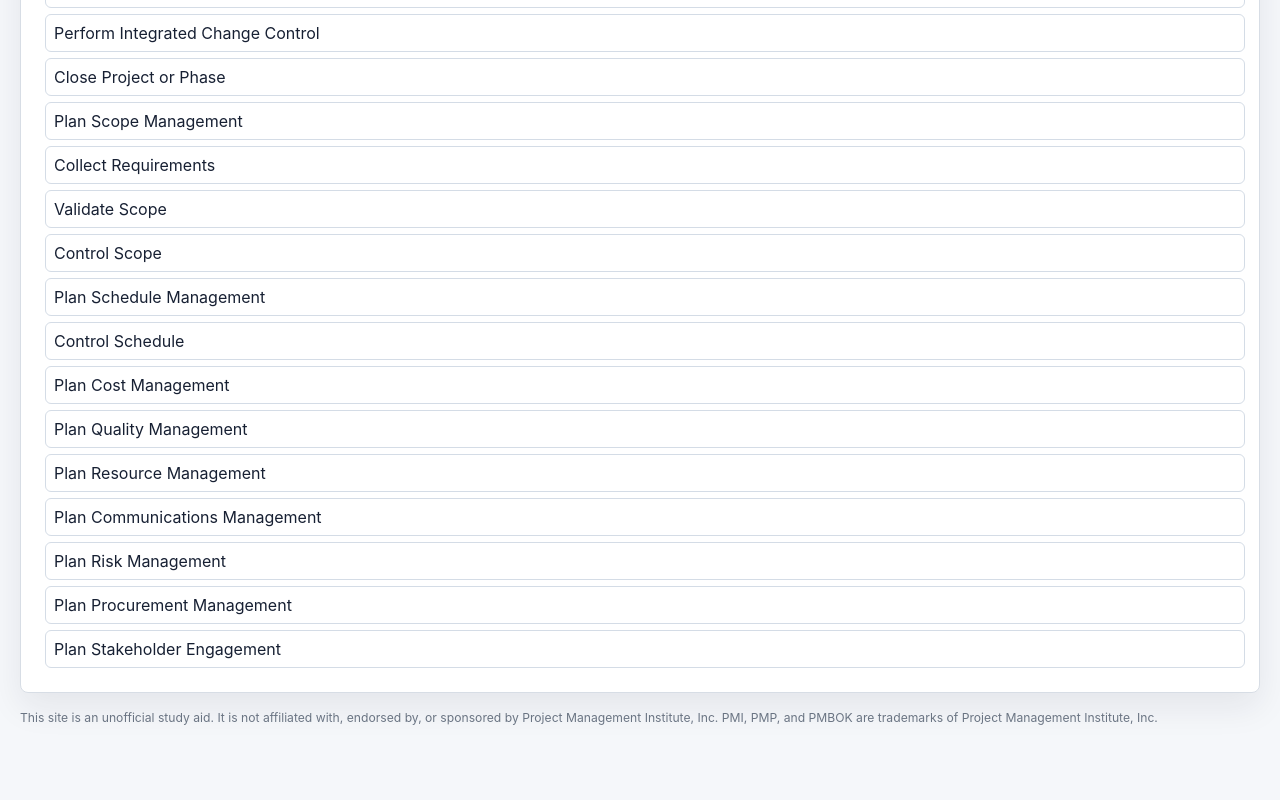
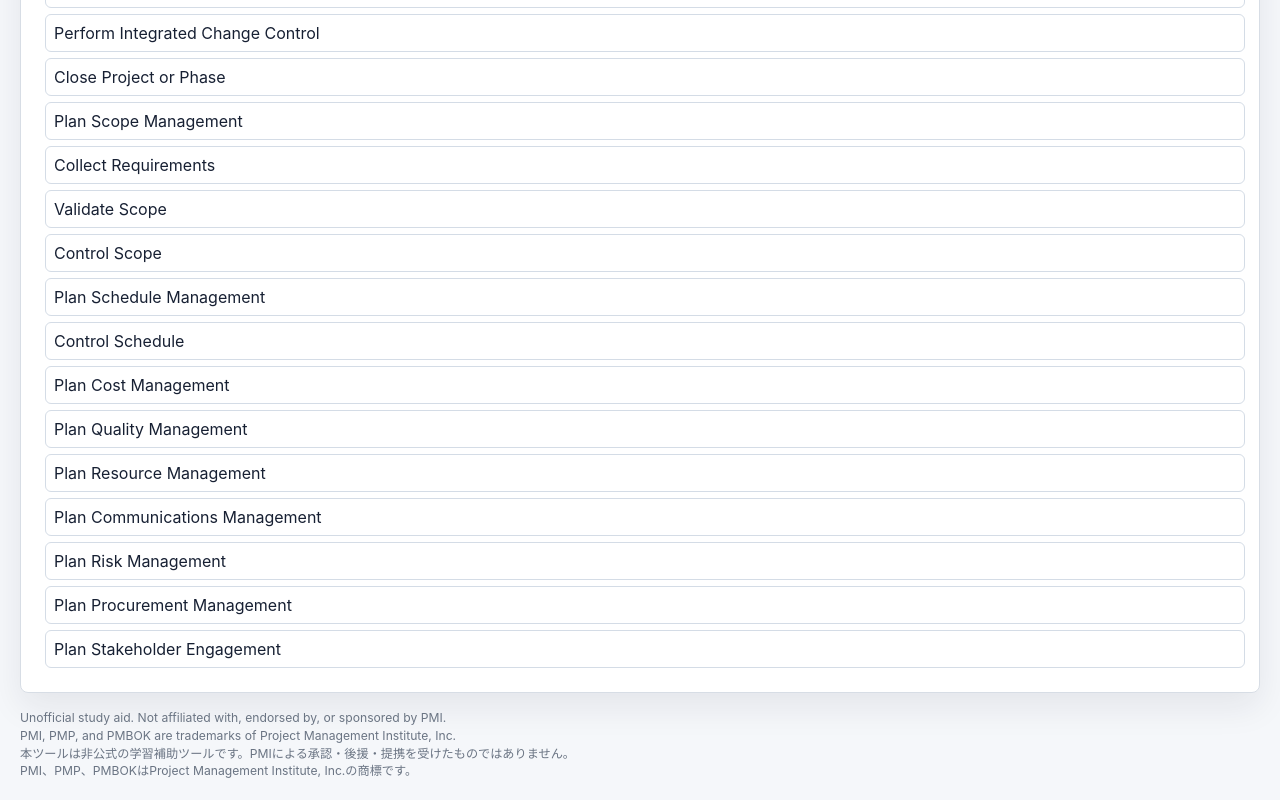
Before and after one commit to shiromatz/pmp-processes-interactive-map, a React (Vite) app: page / in a window 1280 px wide. Shown: the part 1972-2772 px from the top of the page. Before the commit the page ends 2719 px from the top, so only its background shows below. Built offline with nearby package versions, Linux system fonts and the light colour scheme.

Commit message:
Update PMI disclaimer text

```diff
--- a/src/App.tsx
+++ b/src/App.tsx
@@ -83,9 +83,10 @@ export default function App() {
       </main>
 
       <footer className="app-footer">
-        This site is an unofficial study aid. It is not affiliated with, endorsed by, or sponsored by
-        Project Management Institute, Inc. PMI, PMP, and PMBOK are trademarks of Project Management
-        Institute, Inc.
+        <p>Unofficial study aid. Not affiliated with, endorsed by, or sponsored by PMI.</p>
+        <p>PMI, PMP, and PMBOK are trademarks of Project Management Institute, Inc.</p>
+        <p>本ツールは非公式の学習補助ツールです。PMIによる承認・後援・提携を受けたものではありません。</p>
+        <p>PMI、PMP、PMBOKはProject Management Institute, Inc.の商標です。</p>
       </footer>
     </div>
   );
--- a/src/styles/app.css
+++ b/src/styles/app.css
@@ -548,6 +548,10 @@ button {
   max-width: 1760px;
 }
 
+.app-footer p {
+  margin: 0;
+}
+
 @media (max-width: 1320px) {
   .workspace-layout {
     grid-template-columns: minmax(320px, 0.85fr) minmax(520px, 1.45fr);
```
Also changed, not shown: 1 other file (tests, documents, lock files or other folders).
